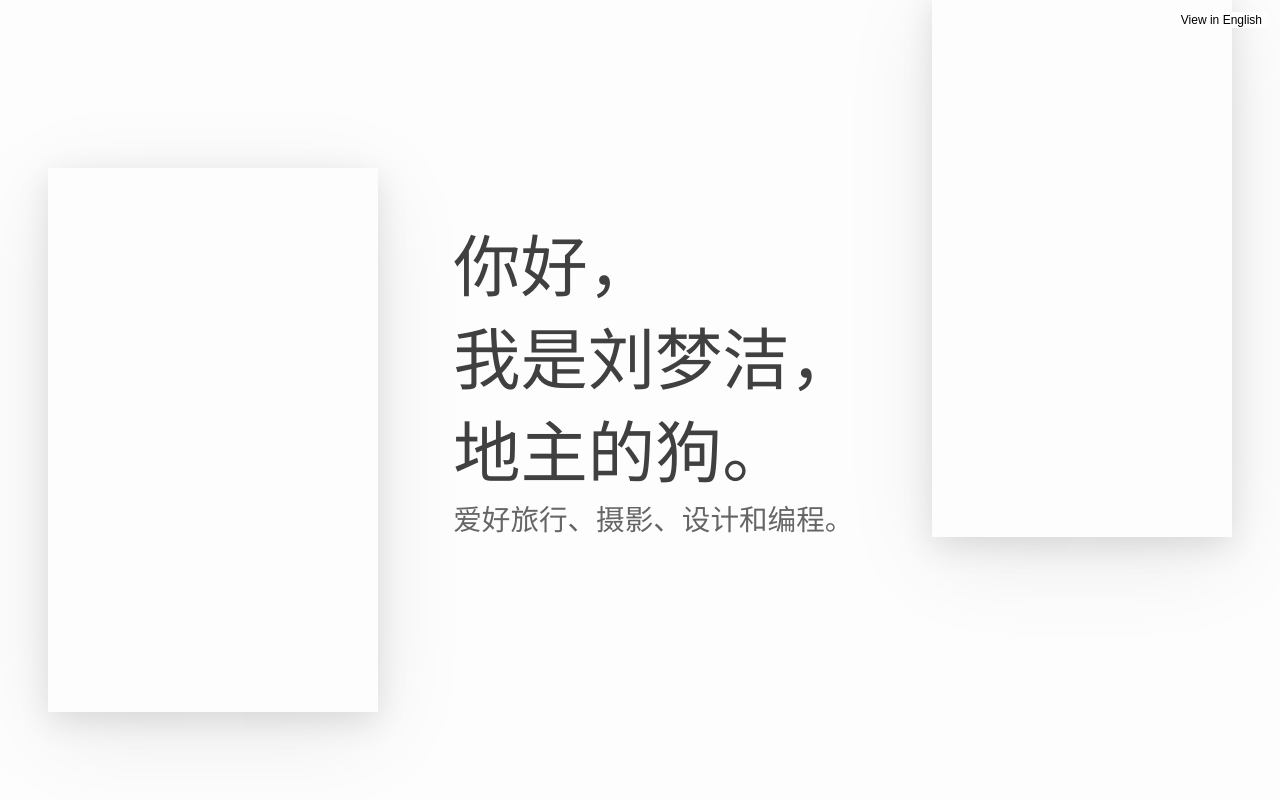
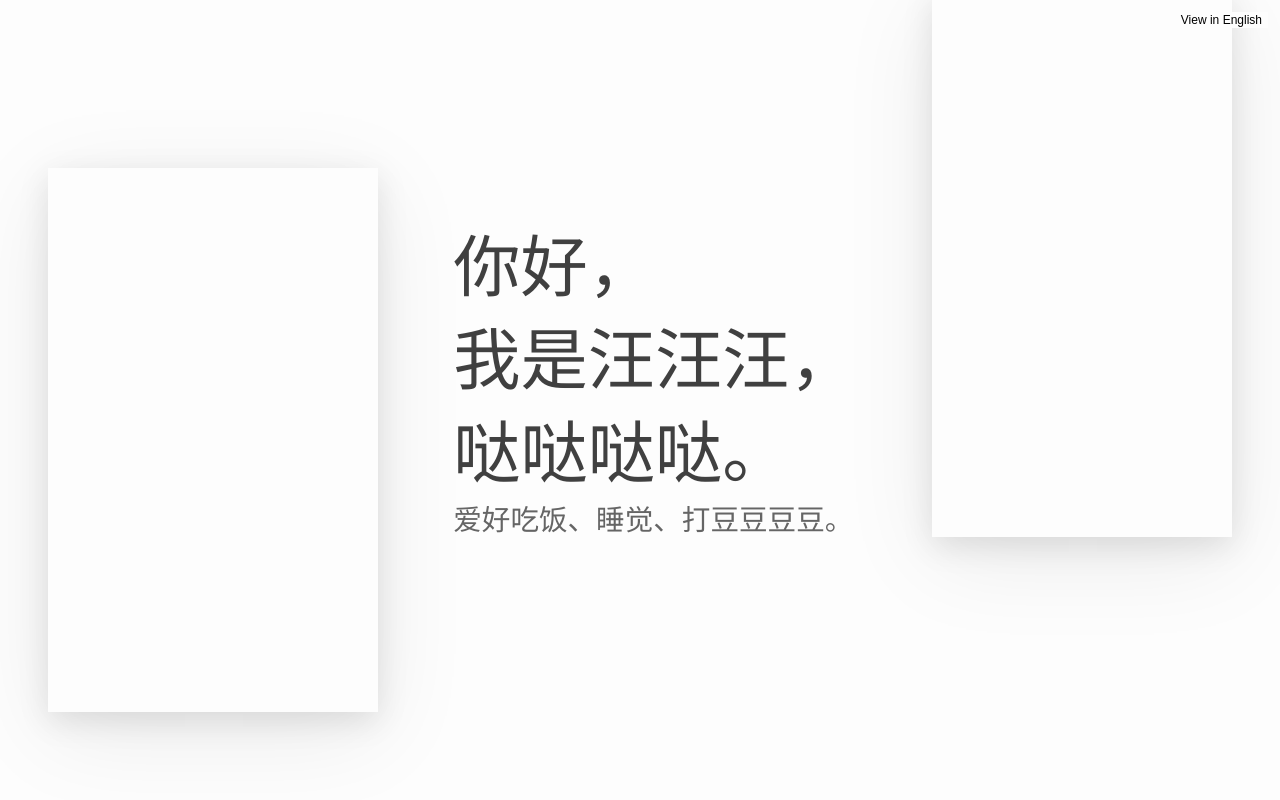
Before and after one commit to xiaobai-325/xiaobai-325.github.io, a plain HTML site: page index.html in a window 1280 px wide. Shown: the top 800 px of the page. Drawn offline with Linux system fonts and the light colour scheme; a web font is replaced by a local one.

Commit message:
Update index.html

```diff
--- a/index.html
+++ b/index.html
@@ -15,8 +15,8 @@
 
 <section id="intro">
 	<header>
-		<h1 id="heading">你好，<br />我是刘梦洁，<br />地主的狗。</h1>
-		<h2 id="subheading">爱好旅行、摄影、设计和编程。</h2>
+		<h1 id="heading">你好，<br />我是汪汪汪，<br />哒哒哒哒。</h1>
+		<h2 id="subheading">爱好吃饭、睡觉、打豆豆豆豆。</h2>
 		<div id="slice-left" class="slice left"></div>
 		<div id="slice-right" class="slice right"></div>
 	</header>
```
